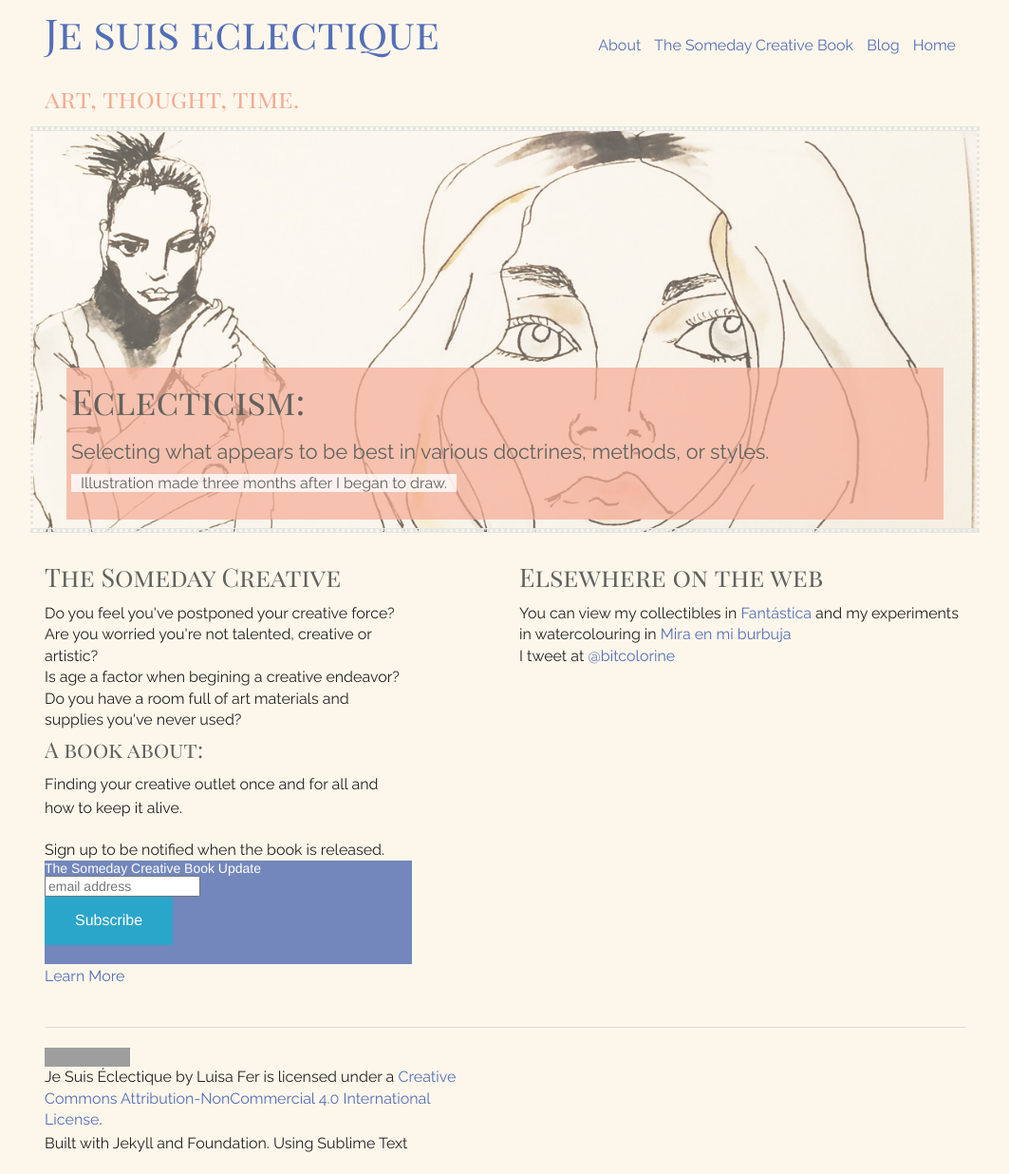
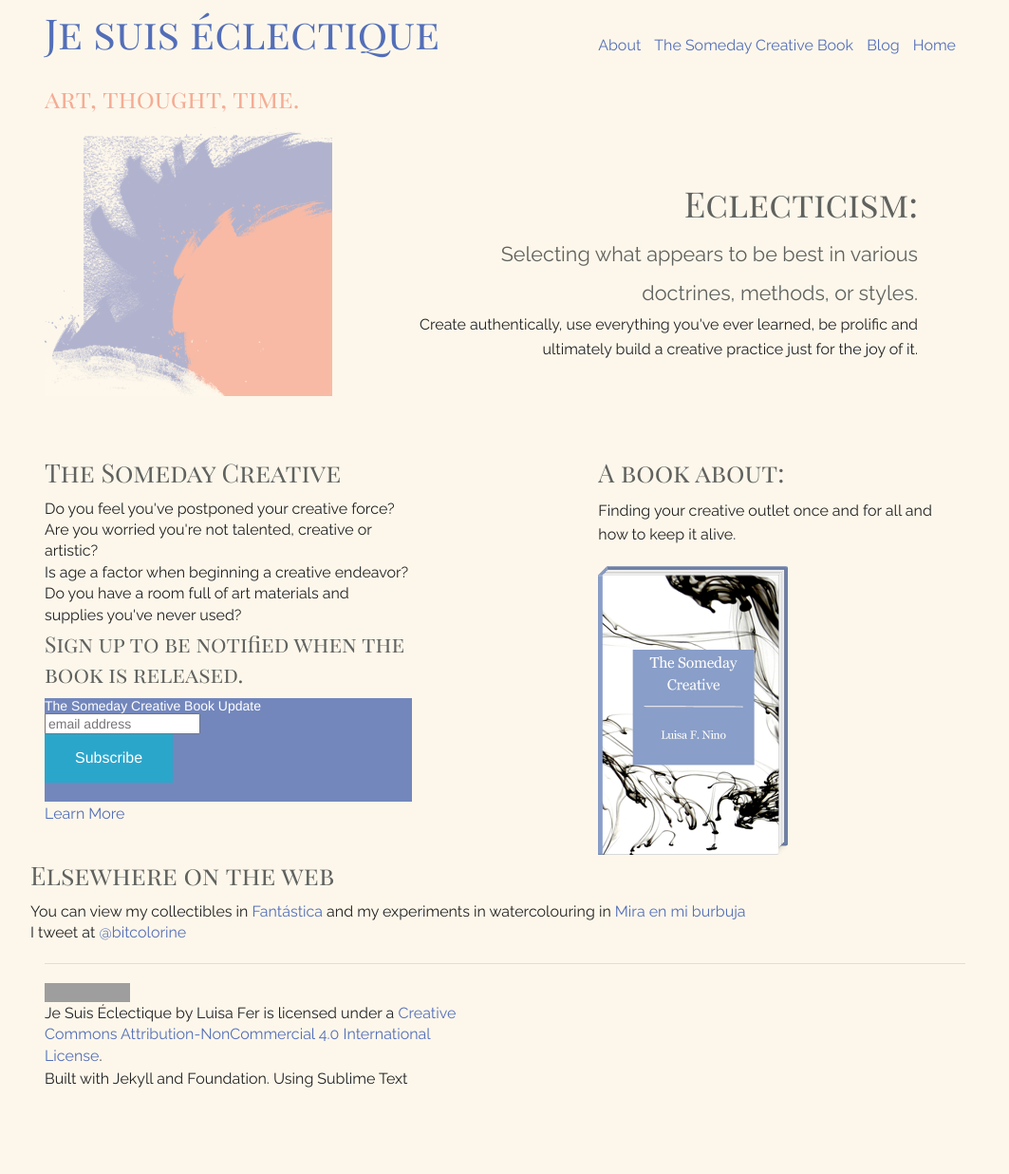
Before and after one commit to bitcolorine/Je-suis-eclectique, a Jekyll site: the page built from index.html, in a window 1280 px wide. Shown: the whole page at 95% size, without its empty margins (108-1171 px from the left). Built offline with Jekyll 4.4.1, drawn with Linux system fonts in a browser that asks for light colours; Markdown is read by kramdown in place of the engine named in the settings; the list of posts is cut into pages by our own code; comment, search, counter and statistics services are not loaded; after the commit the page ends 1169 px from its top, so only the background shows below that; grey boxes are pictures that could not be loaded.

Commit message:
full page ready

```diff
--- a/_config.yml
+++ b/_config.yml
@@ -1,4 +1,4 @@
-name: Je suis eclectique
+name: Je suis éclectique
 url: http://jesuiseclectique.com
 markdown: redcarpet
 highlighter: pygments
--- a/_includes/legende.html
+++ b/_includes/legende.html
@@ -2,6 +2,7 @@
 
 			<h2 class="small">Eclecticism:</h2>
 			<span class=definition> Selecting what appears to be best in various doctrines, methods, or styles. </span>
+			<p>Create authentically, use everything you've ever learned, be prolific and ultimately build a creative practice just for the joy of it.</p>
 
 			<!--After spending nine years looking for a creative outlet I found it. It was in front of my eyes, but I ignored it again and again. <br>
 
@@ -11,5 +12,5 @@
 			I'm currently writing "The Someday Creative" a book about Talent, Creativity and Artistry, where they meet and how their definitions prevent us from immersing ourselves in what we really want to create. <br> -->
 
 
-			<p><span class="caption">Illustration made three months after I began to draw.</span></p>
+
 </div>
--- a/assets/css/main.css
+++ b/assets/css/main.css
@@ -6,6 +6,13 @@ body {
 
 }
 
+a:hover {
+	background: #fff;
+}
+
+a:active {
+	background: #f5ac94;
+}
 
 /* Main titles */
 .title {
@@ -98,32 +105,34 @@ ul.foot li {
 
 /* front page images */
 
-.mainimg {
+.canvas {
 
-	background-image: url(../img/JSE.jpg);
-	background-repeat: no-repeat;
-	background-position: top ;
- 	 -webkit-background-size: cover;
-  	-moz-background-size: cover;
-  	-o-background-size: cover;
-  	background-size: cover;
-  	border: 3px dotted #e5e5e5;
+	border: 3px dotted #e5e5e5;
 	box-shadow: inset 0 -1px 0 0 #e5e5e5, inset 0 1px 0 0 #e5e5e5, 0 1px 0 0 #e5e5e5, 0 -1px 0 0 #e5e5e5;
 	margin-bottom: 1px;
+
+}
+
+.mainimg {
+	height: 420px;
+	/*background-image: url('../img/JSE.jpg');*/
+	background-size: cover;
+	border: 3px dotted #e5e5e5;
+	box-shadow: inset 0 -1px 0 0 #e5e5e5, inset 0 1px 0 0 #e5e5e5, 0 1px 0 0 #e5e5e5, 0 -1px 0 0 #e5e5e5;
+	margin-bottom: 1px;
+
+
 }
 
 
 .legende {
 
+	text-align: right;
 	position: relative;
-	bottom: 0;
 	font-family: 'Raleway' sans-serif;
 	font-size: 90%;
 	line-height: 1.15em;
-	color: #fff;
-	background-color: rgba(245, 172, 148, 0.7);
-	padding: 5px;
-	margin: 250px 20px 10px 20px;
+	padding: 50px;
 	/*border: 3px dotted #e5e5e5;
 	box-shadow: inset 0 -1px 0 0 #e5e5e5, inset 0 1px 0 0 #e5e5e5, 0 1px 0 0 #e5e5e5, 0 -1px 0 0 #e5e5e5;
 	margin-bottom: 1px;*/
--- a/index.html
+++ b/index.html
@@ -6,11 +6,16 @@ title: Home
 
 <div class="row">
 
-		<div class="small-12 columns large-12 columns mainimg">
+		<div class="large-4 columns">
 
-			{% include legende.html %}
+				<img  src="{{ site.baseurl }}/assets/img/watercolor.png" alt="watercolor">
 
 
+		</div>
+
+		<div class="large-8 columns ">
+
+{% include legende.html %}
 		</div>
 
 </div>
@@ -24,13 +29,11 @@ title: Home
 
 			Do you feel you've postponed your creative force?<br>
 			Are you worried you're not talented, creative or artistic?<br>
-			Is age a factor when begining a creative endeavor?<br>
+			Is age a factor when beginning a creative endeavor?<br>
 			Do you have a room full of art materials and supplies you've never used? <br>
 
-			<h4>A book about:</h4>
-			<p>Finding your creative outlet once and for all and how to keep it alive.</p>
 
-			Sign up to be notified when the book is released.
+			<h4>Sign up to be notified when the book is released.</h4>
 
 			<!-- Begin MailChimp Signup Form -->
 				<link href="//cdn-images.mailchimp.com/embedcode/slim-081711.css" rel="stylesheet" type="text/css">
@@ -54,13 +57,26 @@ title: Home
 	<p><a href="book.html">Learn More</a></p>
 
 		</div>
-		<div class="small-1 columns large-1 columns "></div>
+		<div class="large-2 columns "></div>
 
-		<div class="small-6 columns large-6 columns">
-			<h3>Elsewhere on the web</h3>
-			You can view my collectibles in <a href="http://fantastica.tumblr.com">Fantástica</a> and my experiments in watercolouring in <a href="http://miraenmiburbuja.tumblr.com">Mira en mi burbuja</a>  <br>
-			I tweet at <a href="http://twitter.com/bitcolorine"> @bitcolorine</a>
+		<div class="small-5 columns large-5 columns">
+			<h3>A book about:</h3>
+			<p>Finding your creative outlet once and for all and how to keep it alive.</p>
+
+			<img class="book-cover" src="{{ site.baseurl }}/assets/img/someday-creative-book.png" alt="The Someday Creative Book">
+
 		</div>
 
 
+
+
 </div>
+<div class="row">
+
+			<div class=:"large-12 columns">
+
+				<h3>Elsewhere on the web</h3>
+			You can view my collectibles in <a href="http://fantastica.tumblr.com">Fantástica</a> and my experiments in watercolouring in <a href="http://miraenmiburbuja.tumblr.com">Mira en mi burbuja</a>  <br>
+			I tweet at <a href="http://twitter.com/bitcolorine"> @bitcolorine</a>
+			</div>
+		</div>
```
Also changed, not shown: assets/img/someday-creative-book.png (added), assets/img/watercolor.png (added), assets/img/watercolor1.png (added).
